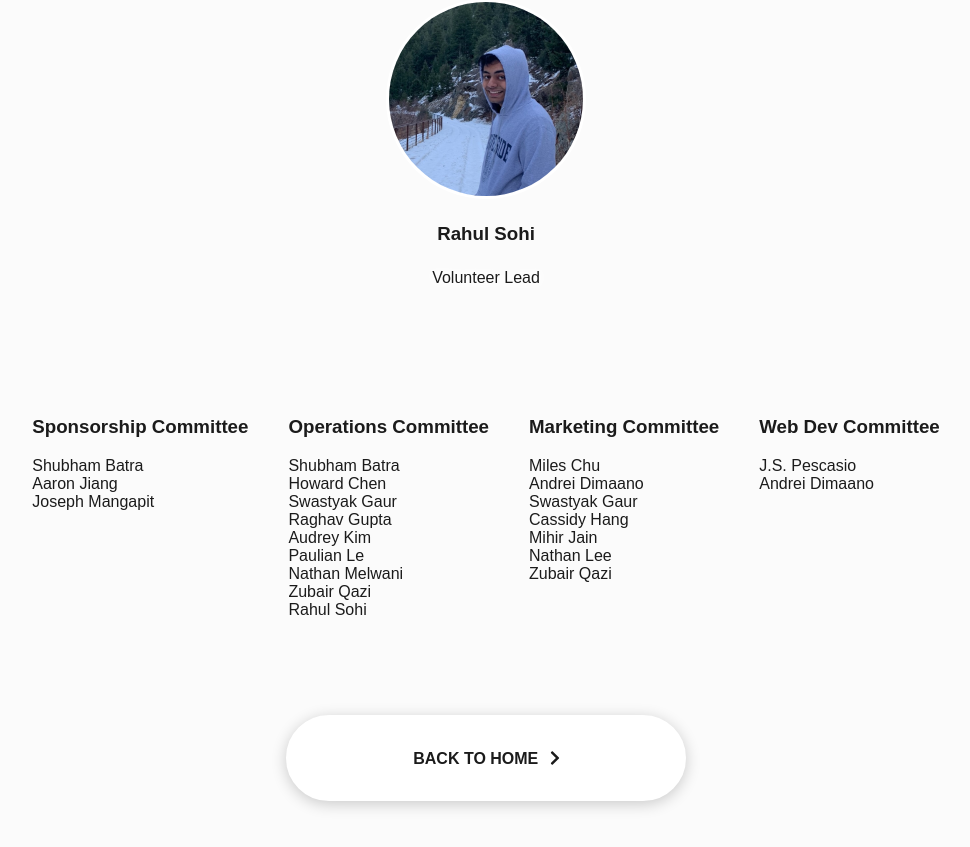
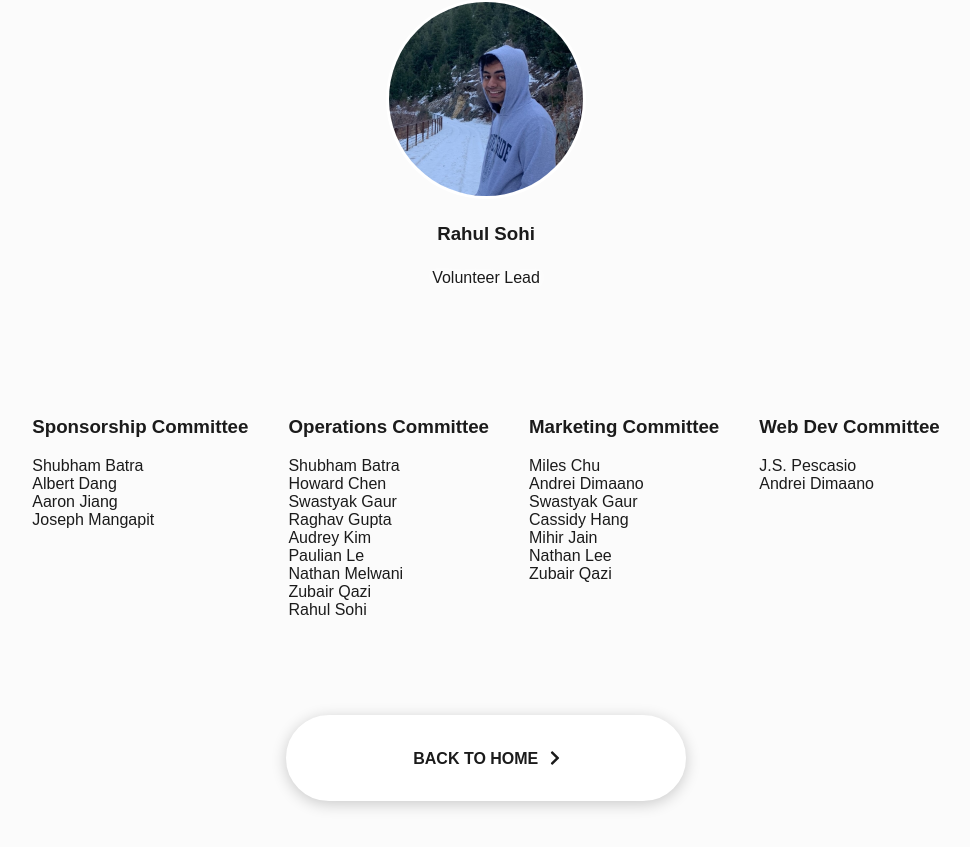
Before and after one commit to citrushack/Citrushack2021, a Next.js app: page /team in a window 1280 px wide. Shown: the part 934-1781 px from the top of the page, without its empty margins (154-1124 px from the left). Built offline with nearby package versions, Linux system fonts and the light colour scheme; a web font is replaced by a local one; what react-auth-kit would draw is missing.

Commit message:
Committee

```diff
--- a/pages/team.js
+++ b/pages/team.js
@@ -171,6 +171,7 @@ export default function Team() {
             <h3>Sponsorship Committee</h3>
             <ul>
               <li>Shubham Batra</li>
+              <li>Albert Dang</li>
               <li>Aaron Jiang</li>
               <li>Joseph Mangapit</li>
             </ul>
```
